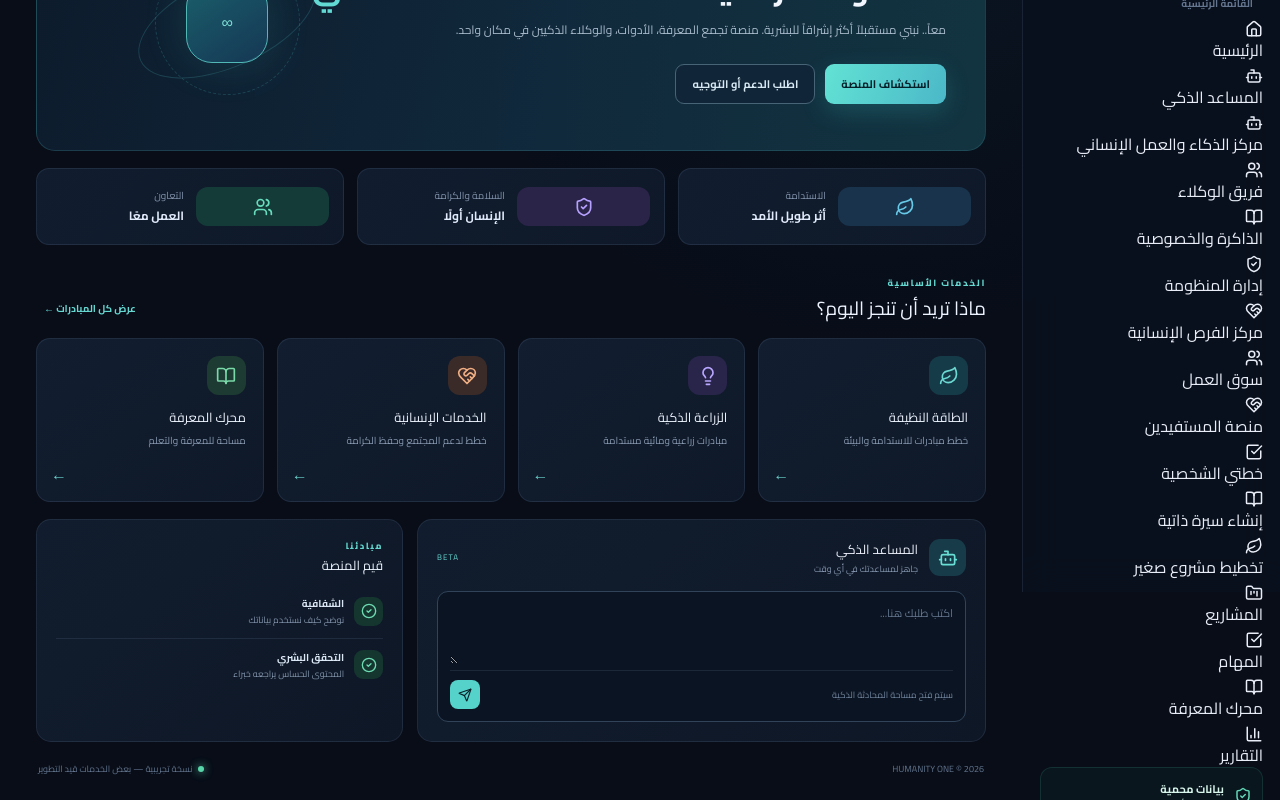
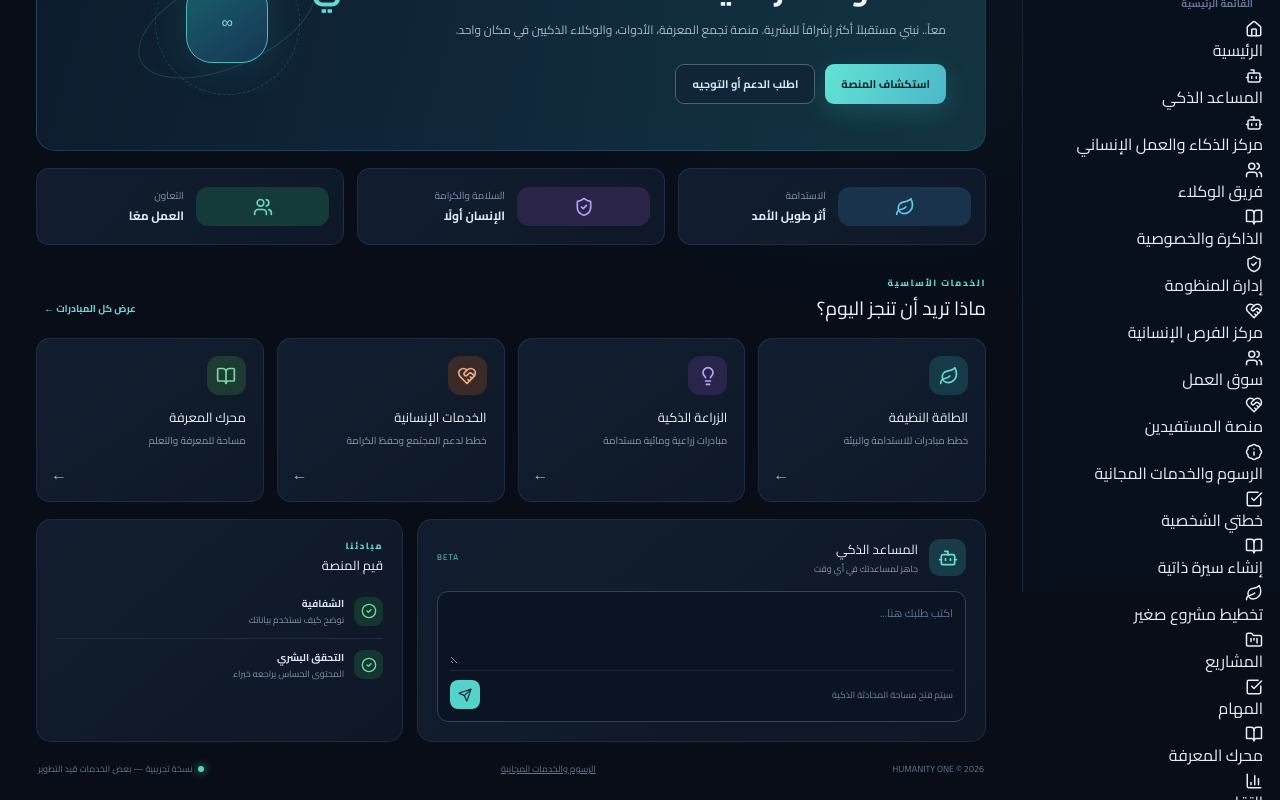
Before and after one commit to o6384051-cpu/humanity-one, a Next.js app: page / in a window 1280 px wide. Shown: the part 208-1008 px from the top of the page. Built offline with nearby package versions, Linux system fonts and the light colour scheme.

Commit message:
Link fees policy from dashboard navigation and footer

```diff
--- a/src/app/page.tsx
+++ b/src/app/page.tsx
@@ -2,7 +2,7 @@
 import { useState } from 'react';
 import Link from 'next/link';
 import { useRouter } from 'next/navigation';
-import { Home, Bot, FolderKanban, CheckSquare, BookOpen, BarChart3, Settings, Search, Bell, Mail, Sun, Leaf, CheckCircle2, Users, Lightbulb, Send, ShieldCheck, HeartHandshake } from 'lucide-react';
+import { Home, Bot, FolderKanban, CheckSquare, BookOpen, BarChart3, Settings, Search, Bell, Mail, Sun, Leaf, CheckCircle2, Users, Lightbulb, Send, ShieldCheck, HeartHandshake, BadgeInfo } from 'lucide-react';
 
 export default function Dashboard() {
   const router = useRouter();
@@ -47,6 +47,7 @@ export default function Dashboard() {
           <Link href="/opportunities"><HeartHandshake size={18} /> مركز الفرص الإنسانية</Link>
           <Link href="/jobs"><Users size={18} /> سوق العمل</Link>
           <Link href="/beneficiary"><HeartHandshake size={18} /> منصة المستفيدين</Link>
+          <Link href="/fees"><BadgeInfo size={18} /> الرسوم والخدمات المجانية</Link>
           <Link href="/personal-plan"><CheckSquare size={18} /> خطتي الشخصية</Link>
           <Link href="/resume"><BookOpen size={18} /> إنشاء سيرة ذاتية</Link>
           <Link href="/small-business"><Leaf size={18} /> تخطيط مشروع صغير</Link>
@@ -202,6 +203,7 @@ export default function Dashboard() {
 
           <footer className="ho-footer">
             <span>HUMANITY ONE © 2026</span>
+            <Link href="/fees" style={{ color: "inherit", textDecoration: "underline" }}>الرسوم والخدمات المجانية</Link>
             <span><span className="status-dot"></span> نسخة تجريبية — بعض الخدمات قيد التطوير</span>
           </footer>
         </div>
```
